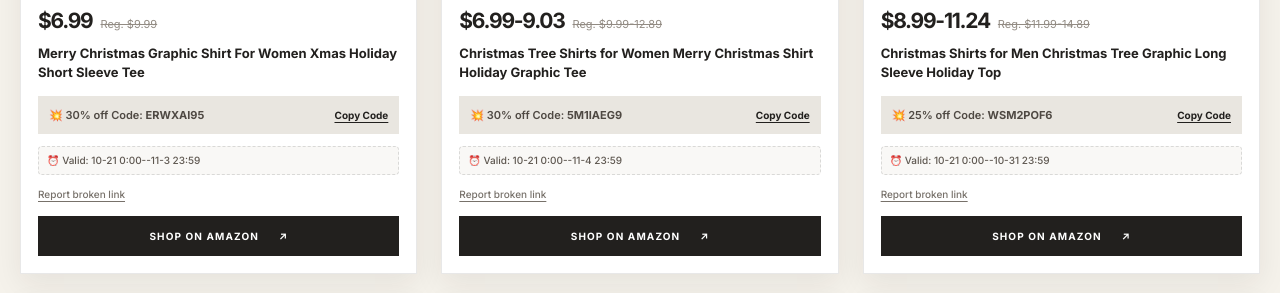
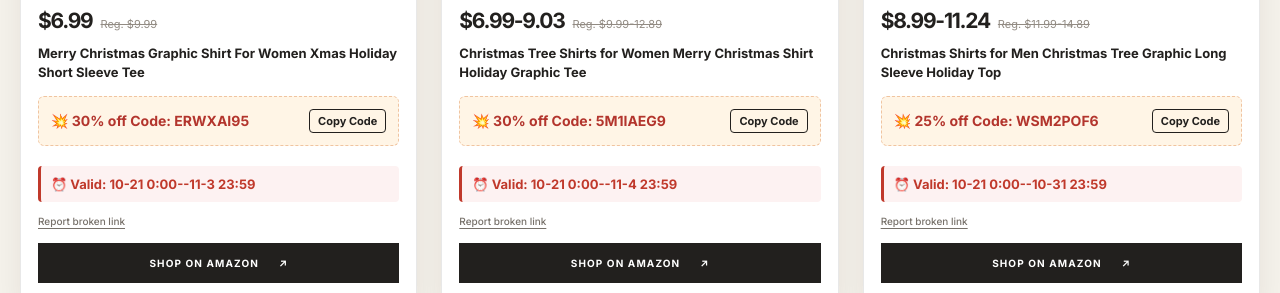
Before and after one commit to rebeccaaliash-lgtm/planetmuse-finds, a plain HTML site: page index.html in a window 1280 px wide. Shown: the part 1483-1776 px from the top of the page. Drawn offline with nearby package versions, Linux system fonts and the light colour scheme; a web font is replaced by a local one.

Commit message:
Update index.html

```diff
--- a/index.html
+++ b/index.html
@@ -91,25 +91,19 @@
     .regular-price { color: #928b83; font-size: 11px; }
     .title { margin: 0 0 14px; font-size: 13px; font-weight: 700; line-height: 1.45; }
 
-    .promo-box { display: flex; align-items: center; justify-content: space-between; gap: 8px; padding: 10px 11px; background: #e9e6e0; color: #4f4943; font-size: 11px; font-weight: 600; }
-    .copy-code { display: inline-flex; align-items: center; gap: 5px; padding: 3px 0; border: 0; background: transparent; color: var(--ink); font-size: 10px; font-weight: 700; text-decoration: underline; text-underline-offset: 3px; white-space: nowrap; }
-    .copy-code:hover { opacity: .6; }
+    .promo-box { display: flex; align-items: center; justify-content: space-between; gap: 8px; padding: 12px; background: #fff5e6; color: #b3352d; font-size: 14px; font-weight: 800; border: 1px dashed #f0c4a0; border-radius: 6px; margin-bottom: 10px; }
+    .copy-code { display: inline-flex; align-items: center; gap: 5px; padding: 4px 8px; border: 1px solid var(--ink); border-radius: 4px; background: transparent; color: var(--ink); font-size: 11px; font-weight: 700; text-decoration: none; white-space: nowrap; transition: all 0.2s ease; }
+    .copy-code:hover { background: var(--ink); color: white; }
 
-    .time-stock { margin: 12px 0 13px; color: #5e5750; font-size: 10px; font-weight: 500; line-height: 1.55; background: #f9f8f6; padding: 6px 8px; border-radius: 4px; border: 1px dashed var(--line); }
+    .time-stock { margin: 10px 0 13px; color: #c0392b; font-size: 13px; font-weight: 700; line-height: 1.55; background: #fdf2f2; padding: 8px 10px; border-radius: 4px; border-left: 3px solid #c0392b; }
 
     .feedback-row { display: flex; align-items: center; justify-content: space-between; gap: 8px; margin-bottom: 16px; }
     .feedback-link { color: var(--muted); font-size: 10px; font-weight: 500; text-decoration: underline; text-underline-offset: 3px; }
     .amazon-button { width: calc(100% - 34px); margin: auto 17px 17px; padding: 14px 12px; }
 
-    /* ===== 活动过期样式 ===== */
     .product-card.expired { opacity: 0.6; filter: grayscale(100%); }
     .product-card.expired:hover { transform: none; box-shadow: var(--shadow); }
-    .expired-overlay {
-      position: absolute; top: 0; left: 0; width: 100%; height: 100%;
-      background: rgba(0,0,0,0.5); color: white; display: flex;
-      justify-content: center; align-items: center;
-      font-size: 18px; font-weight: 700; letter-spacing: 0.1em; z-index: 3;
-    }
+    .expired-overlay { position: absolute; top: 0; left: 0; width: 100%; height: 100%; background: rgba(0,0,0,0.5); color: white; display: flex; justify-content: center; align-items: center; font-size: 18px; font-weight: 700; letter-spacing: 0.1em; z-index: 3; }
     .expired .amazon-button { background: #777; pointer-events: none; }
     .expired .copy-code { pointer-events: none; text-decoration: none; opacity: 0.5; }
 
@@ -176,6 +170,8 @@
       .floating-contact-btn { padding: 14px 20px; font-size: 12px; }
       #backToTopBtn { width: 40px; height: 40px; font-size: 18px; }
     }
+
+    #netlify-badge, a[href*="netlify.com"], .netlify-badge { display: none !important; }
   </style>
 </head>
 <body>
@@ -252,39 +248,37 @@
   </div>
 
   <script>
-    // 已经删除了原本的第6个产品，现在一共10个产品
+    // 一共 24 个产品，包含你所有的新旧产品，图片和星级已经为你精准匹配
     const products = [
-      {
-        id: 1, imageUrl: "https://m.media-amazon.com/images/I/81Vz2Br53JL._AC_SY550_.jpg", title: "Merry Christmas Graphic Shirt For Women Xmas Holiday Short Sleeve Tee", price: "$6.99", oldPrice: "$9.99", discount: "30% off", code: "ERWXAI95", amazonUrl: "https://www.amazon.com/dp/B0HGDHM2FR", time: "10-21 0:00--11-3 23:59", rating: "", stars: 0, rank: 1
-      },
-      {
-        id: 2, imageUrl: "https://m.media-amazon.com/images/I/71V0y60k-KL._AC_SX569_.jpg", title: "Christmas Tree Shirts for Women Merry Christmas Shirt Holiday Graphic Tee", price: "$6.99-9.03", oldPrice: "$9.99-12.89", discount: "30% off", code: "5M1IAEG9", amazonUrl: "https://www.amazon.com/dp/B0HJ5YQX2F", time: "10-21 0:00--11-4 23:59", rating: "", stars: 0, rank: 2
-      },
-      {
-        id: 3, imageUrl: "https://m.media-amazon.com/images/I/71DacQVa0ML._AC_SY550_.jpg", title: "Christmas Shirts for Men Christmas Tree Graphic Long Sleeve Holiday Top", price: "$8.99-11.24", oldPrice: "$11.99-14.89", discount: "25% off", code: "WSM2POF6", amazonUrl: "https://www.amazon.com/dp/B0HB3WHJFV", time: "10-21 0:00--10-31 23:59", rating: "6", stars: 4.2, rank: 3
-      },
-      {
-        id: 4, imageUrl: "https://m.media-amazon.com/images/I/71BWIdvq1kL._AC_SY550_.jpg", title: "Womens Christmas Sweatshirt Xmas Tree Holiday Pullover Tops Blouse", price: "$13.94-18.44", oldPrice: "$18.59-24.59", discount: "25% off", code: "QBSMCN8U", amazonUrl: "https://www.amazon.com/dp/B0FMXVHX9J", time: "10-21 1:00--11-4 23:59", rating: "282", stars: 4.3, rank: 4
-      },
-      {
-        id: 5, imageUrl: "https://m.media-amazon.com/images/I/61CbsqB82CL._AC_SY550_.jpg", title: "Christmas Shirt for Men Christmas Tree Graphic Tees Merry Christmas Tops", price: "$9.5-11.11", oldPrice: "$11.89-13.89", discount: "20% off", code: "HPB5JDM2", amazonUrl: "https://www.amazon.com/dp/B0FMKDGT2N", time: "10-21 1:00--11-4 23:59", rating: "38", stars: 4.5, rank: 5
-      },
-      // id 6 删除了
-      {
-        id: 7, imageUrl: "https://m.media-amazon.com/images/I/81CW1NKWC1L._AC_SX466_.jpg", title: "Christmas Tree Shirts for Women Xmas Graphic Vacation Long Sleeve Tops", price: "$8.90", oldPrice: "$14.89", discount: "25% off", code: "NCAZEE9Z", amazonUrl: "https://www.amazon.com/dp/B0FKH8SH61", time: "10-21 1:00--11-4 23:59", rating: "54", stars: 4.2, rank: 7
-      },
-      {
-        id: 8, imageUrl: "https://m.media-amazon.com/images/I/71fKLgFAa7L._AC_SY550_.jpg", title: "Christmas Crop Sweatshirt for Women Merry and Bright Sequin Letter Graphic Striped Long Sleeve Pullover Gift Tops", price: "$7.49", oldPrice: "$14.99", discount: "50% off", code: "RUV6ICRV", amazonUrl: "https://www.amazon.com/dp/B0FKMZ6YM5", time: "10-21 1:00--11-4 23:59", rating: "11", stars: 3.6, rank: 8
-      },
-      {
-        id: 9, imageUrl: "https://m.media-amazon.com/images/I/81dDMQD7D-L._AC_SY550_.jpg", title: "Christmas Shirts for Women Xmas Tree Graphic V Neck Tshirt Merry and Bright Festive Gift Tee Tops", price: "$5.84", oldPrice: "$8.99", discount: "35% off", code: "COAY0SCU", amazonUrl: "https://www.amazon.com/dp/B0FKH91RNK", time: "10-21 1:00--11-4 23:59", rating: "44", stars: 4.2, rank: 9
-      },
-      {
-        id: 10, imageUrl: "https://m.media-amazon.com/images/I/7156gHziOxL._AC_SY550_.jpg", title: "Christmas Tree Shirts for Women Merry Christmas Shirt Snowflake Sleeve Tee", price: "$7.40-9.45", oldPrice: "$9.89-12.59", discount: "25% off", code: "EADCGQ6J", amazonUrl: "https://www.amazon.com/dp/B0H98GQ648", time: "10-21 1:00--11-4 23:59", rating: "", stars: 0, rank: 10
-      },
-      {
-        id: 11, imageUrl: "https://m.media-amazon.com/images/I/71RB6qszalL._AC_SY550_.jpg", title: "Womens Merry Christmas Sweatshirt Xmas Tree Sparkle Long Sleeve Shirt", price: "$14.90", oldPrice: "$19.89", discount: "25% off", code: "G6ICZMMX", amazonUrl: "https://www.amazon.com/dp/B0HJ7W7RKR", time: "10-21 2:00--11-4 23:59", rating: "1", stars: 5, rank: 11
-      }
+      // 之前留下的 5 款
+      { id: 1, imageUrl: "https://m.media-amazon.com/images/I/81Vz2Br53JL._AC_SY550_.jpg", title: "Merry Christmas Graphic Shirt For Women Xmas Holiday Short Sleeve Tee", price: "$6.99", oldPrice: "$9.99", discount: "30% off", code: "ERWXAI95", amazonUrl: "https://www.amazon.com/dp/B0HGDHM2FR", time: "10-21 0:00--11-3 23:59", rating: "", stars: 0, rank: 1 },
+      { id: 2, imageUrl: "https://m.media-amazon.com/images/I/71V0y60k-KL._AC_SX569_.jpg", title: "Christmas Tree Shirts for Women Merry Christmas Shirt Holiday Graphic Tee", price: "$6.99-9.03", oldPrice: "$9.99-12.89", discount: "30% off", code: "5M1IAEG9", amazonUrl: "https://www.amazon.com/dp/B0HJ5YQX2F", time: "10-21 0:00--11-4 23:59", rating: "", stars: 0, rank: 2 },
+      { id: 3, imageUrl: "https://m.media-amazon.com/images/I/71DacQVa0ML._AC_SY550_.jpg", title: "Christmas Shirts for Men Christmas Tree Graphic Long Sleeve Holiday Top", price: "$8.99-11.24", oldPrice: "$11.99-14.89", discount: "25% off", code: "WSM2POF6", amazonUrl: "https://www.amazon.com/dp/B0HB3WHJFV", time: "10-21 0:00--10-31 23:59", rating: "6", stars: 4.2, rank: 3 },
+      { id: 4, imageUrl: "https://m.media-amazon.com/images/I/71BWIdvq1kL._AC_SY550_.jpg", title: "Womens Christmas Sweatshirt Xmas Tree Holiday Pullover Tops Blouse", price: "$13.94-18.44", oldPrice: "$18.59-24.59", discount: "25% off", code: "QBSMCN8U", amazonUrl: "https://www.amazon.com/dp/B0FMXVHX9J", time: "10-21 1:00--11-4 23:59", rating: "282", stars: 4.3, rank: 4 },
+      { id: 5, imageUrl: "https://m.media-amazon.com/images/I/61CbsqB82CL._AC_SY550_.jpg", title: "Christmas Shirt for Men Christmas Tree Graphic Tees Merry Christmas Tops", price: "$9.5-11.11", oldPrice: "$11.89-13.89", discount: "20% off", code: "HPB5JDM2", amazonUrl: "https://www.amazon.com/dp/B0FMKDGT2N", time: "10-21 1:00--11-4 23:59", rating: "38", stars: 4.5, rank: 5 },
+
+      // 上一批留下的 6 款
+      { id: 7, imageUrl: "https://m.media-amazon.com/images/I/81CW1NKWC1L._AC_SX466_.jpg", title: "Christmas Tree Shirts for Women Xmas Graphic Vacation Long Sleeve Tops", price: "$8.90", oldPrice: "$14.89", discount: "25% off", code: "NCAZEE9Z", amazonUrl: "https://www.amazon.com/dp/B0FKH8SH61", time: "10-21 1:00--11-4 23:59", rating: "54", stars: 4.2, rank: 6 },
+      { id: 8, imageUrl: "https://m.media-amazon.com/images/I/71fKLgFAa7L._AC_SY550_.jpg", title: "Christmas Crop Sweatshirt for Women Merry and Bright Sequin Letter Graphic Striped Long Sleeve Pullover Gift Tops", price: "$7.49", oldPrice: "$14.99", discount: "50% off", code: "RUV6ICRV", amazonUrl: "https://www.amazon.com/dp/B0FKMZ6YM5", time: "10-21 1:00--11-4 23:59", rating: "11", stars: 3.6, rank: 7 },
+      { id: 9, imageUrl: "https://m.media-amazon.com/images/I/81dDMQD7D-L._AC_SY550_.jpg", title: "Christmas Shirts for Women Xmas Tree Graphic V Neck Tshirt Merry and Bright Festive Gift Tee Tops", price: "$5.84", oldPrice: "$8.99", discount: "35% off", code: "COAY0SCU", amazonUrl: "https://www.amazon.com/dp/B0FKH91RNK", time: "10-21 1:00--11-4 23:59", rating: "44", stars: 4.2, rank: 8 },
+      { id: 10, imageUrl: "https://m.media-amazon.com/images/I/7156gHziOxL._AC_SY550_.jpg", title: "Christmas Tree Shirts for Women Merry Christmas Shirt Snowflake Sleeve Tee", price: "$7.40-9.45", oldPrice: "$9.89-12.59", discount: "25% off", code: "EADCGQ6J", amazonUrl: "https://www.amazon.com/dp/B0H98GQ648", time: "10-21 1:00--11-4 23:59", rating: "", stars: 0, rank: 9 },
+      { id: 11, imageUrl: "https://m.media-amazon.com/images/I/71RB6qszalL._AC_SY550_.jpg", title: "Womens Merry Christmas Sweatshirt Xmas Tree Sparkle Long Sleeve Shirt", price: "$14.90", oldPrice: "$19.89", discount: "25% off", code: "G6ICZMMX", amazonUrl: "https://www.amazon.com/dp/B0HJ7W7RKR", time: "10-21 2:00--11-4 23:59", rating: "1", stars: 5, rank: 10 },
+
+      // ===== 本次新增的 13 款（图片已精准匹配）=====
+      { id: 12, imageUrl: "https://m.media-amazon.com/images/I/711PWq7jccL._AC_SX569_.jpg", title: "Halloween Shirt for Women Ghost Nurse Tshirt Cute Pumpkin Tee Gifts Tops", price: "$8.90", oldPrice: "$17.89", discount: "25% off", code: "N7JUMF1K", amazonUrl: "https://www.amazon.com/dp/B0FHHQJRNP", time: "10-21 2:00--11-4 23:59", rating: "8", stars: 4.2, rank: 11 },
+      { id: 13, imageUrl: "https://m.media-amazon.com/images/I/81cuvlMDE9L._AC_SY550_.jpg", title: "Halloween Shirts for Women V-Neck Spooky Season Ghost Graphic Tee Outfit", price: "$8.16", oldPrice: "$13.89", discount: "25% off", code: "IWMMLYFZ", amazonUrl: "https://www.amazon.com/dp/B0H3PYKLW2", time: "10-21 2:00--11-4 23:59", rating: "12", stars: 4.5, rank: 12 },
+      { id: 14, imageUrl: "https://m.media-amazon.com/images/I/61upIfKfnuL._AC_SY550_.jpg", title: "Halloween Sweatshirt For Women Halloween Ghost Long Sleeve Shirt Tops", price: "$11.67", oldPrice: "$19.89", discount: "20% off", code: "TLWVMQV5", amazonUrl: "https://www.amazon.com/dp/B0H5HTMGDM", time: "10-21 2:00--11-4 23:59", rating: "31", stars: 4.7, rank: 13 },
+      { id: 15, imageUrl: "https://m.media-amazon.com/images/I/71m-wn3vGoL._AC_SY550_.jpg", title: "Matching Family Christmas Shirts Graphic Tees Couple Outfits Xmas Holiday Short Sleeves Tee Tops", price: "$8.99", oldPrice: "$14.99", discount: "30% off", code: "P6TDVBYC", amazonUrl: "https://www.amazon.com/dp/B0FLK4XGZZ", time: "10-21 8:00--11-6 23:59", rating: "", stars: 0, rank: 14 },
+      { id: 16, imageUrl: "https://m.media-amazon.com/images/I/6103vHCkttL._AC_SY550_.jpg", title: "Plus Size Christmas Shirts for Women Long Sleeve Christmas Tree Graphic Top", price: "$14.99", oldPrice: "$19.99", discount: "25% off", code: "3M2Q28ZH", amazonUrl: "https://www.amazon.com/dp/B0HC2SBQVJ", time: "10-21 8:00--11-6 23:59", rating: "", stars: 0, rank: 15 },
+      { id: 17, imageUrl: "https://m.media-amazon.com/images/I/71vK--rHHXL._AC_SY550_.jpg", title: "Christmas Sweatshirts for Men Merry Christmas Graphic Long Sleeve Tops", price: "$19.99", oldPrice: "$27.99", discount: "20% off", code: "21LHSKP1", amazonUrl: "https://www.amazon.com/dp/B0H8N6TVNG", time: "10-21 8:00--11-6 23:59", rating: "", stars: 0, rank: 16 },
+      { id: 18, imageUrl: "https://m.media-amazon.com/images/I/51zLEbaoVvL._AC_SX522_.jpg", title: "Kids Christmas Shirts Boys Girls Christmas Tree Graphic Long Sleeve Tops", price: "$10.39", oldPrice: "$12.99", discount: "20% off", code: "YW40NEDE", amazonUrl: "https://www.amazon.com/dp/B0H8PCS6X3", time: "10-21 8:00--11-6 23:59", rating: "10", stars: 4.6, rank: 17 },
+      { id: 19, imageUrl: "https://m.media-amazon.com/images/I/71braXIb-lL._AC_SY550_.jpg", title: "Christmas Sweatshirts for Women Color Striped Merry Christmas Graphic Tops", price: "$14.99", oldPrice: "$24.99", discount: "40% off", code: "ZXG3HT2I", amazonUrl: "https://www.amazon.com/dp/B0HBWMVY1M", time: "10-21 8:00--10-27 23:59", rating: "", stars: 0, rank: 18 },
+      { id: 20, imageUrl: "https://m.media-amazon.com/images/I/61XfzcwNTvL._AC_SY550_.jpg", title: "Christmas Polo Shirts for Men Merry Christmas Graphic Short Sleeve Tops", price: "$14.39", oldPrice: "$18.99", discount: "20% off", code: "J1NMHB5M", amazonUrl: "https://www.amazon.com/dp/B0H8YS2LM8", time: "10-21 8:00--10-27 23:59", rating: "", stars: 0, rank: 19 },
+      { id: 21, imageUrl: "https://m.media-amazon.com/images/I/71NXdsdUuHL._AC_SY550_.jpg", title: "Toddler Boys Girls Halloween Shirt Pumpkin Face Ghost Skeleton Clothes", price: "$5.39", oldPrice: "$9.99", discount: "10% off", code: "S1DMT83N", amazonUrl: "https://www.amazon.com/dp/B0H6Z6WLCW", time: "10-22 00:00--10-28 23:59", rating: "", stars: 0, rank: 20 },
+      // 下面3款因为没有提供图片，使用了默认的占位图，请自行替换 imageUrl
+      { id: 22, imageUrl: "https://images.unsplash.com/photo-1576566588028-4147f3842f27?q=80&w=600&auto=format&fit=crop", title: "Christmas Shirts for Women Xmas Trees Long Sleeve Tops Striped Splicing Tee", price: "$11.89", oldPrice: "$19.99", discount: "30% off", code: "S7V9XG3Q", amazonUrl: "https://www.amazon.com/dp/B0HGFWT37T", time: "10-21 8:00--11-6 23:59", rating: "", stars: 0, rank: 21 },
+      { id: 23, imageUrl: "https://images.unsplash.com/photo-1576566588028-4147f3842f27?q=80&w=600&auto=format&fit=crop", title: "Christmas Shirts for Women Xmas Merry and Bright Long Sleeve Tops", price: "$11.89", oldPrice: "$19.99", discount: "30% off", code: "CKOLGVGM", amazonUrl: "https://www.amazon.com/dp/B0HFJ72JCF", time: "10-21 8:01--11-6 23:59", rating: "", stars: 0, rank: 22 },
+      { id: 24, imageUrl: "https://images.unsplash.com/photo-1576566588028-4147f3842f27?q=80&w=600&auto=format&fit=crop", title: "Plus Size Christmas Shirt Women V-Neck Xmas Long Sleeve Tops Merry Tree Tee", price: "$12.59", oldPrice: "$19.99", discount: "30% off", code: "WOL9LBUR", amazonUrl: "https://www.amazon.com/dp/B0HBQY999W", time: "10-21 8:01--11-6 23:59", rating: "", stars: 0, rank: 23 }
     ];
 
     const dateCategories = ["All deals", "Deals of Oct 20th", "Deals of Oct 19th", "Deals of Oct 18th"];
@@ -307,11 +301,17 @@
       try {
         const parts = timeStr.split('--');
         if (parts.length < 2) return false;
-        const endPart = parts[1].trim();
+        let endPart = parts[1].trim();
+
+        if (endPart.includes('月')) {
+           const match = endPart.match(/(\d+)月(\d+)日/);
+           if(match) { endPart = endPart.replace(/(\d+)月(\d+)日/, `${match[1]}-${match[2]}`); }
+        }
+        endPart = endPart.replace(/(PDT|PST)/g, '').trim();
 
         const [datePart, timePart] = endPart.split(' ');
         const [month, day] = datePart.split('-');
-        const [hour, minute] = timePart.split(':');
+        const [hour, minute] = (timePart || '23:59:59').split(':');
 
         const currentYear = new Date().getFullYear();
         const endDate = new Date(currentYear, parseInt(month) - 1, parseInt(day), parseInt(hour), parseInt(minute), 59);
@@ -336,7 +336,6 @@
 
       const expired = isExpired(product.time);
 
-      // ===== 注意这里的 onerror，如果图片加载失败，会自动换成一张好看的毛衣网图 =====
       return `<article class="product-card ${expired ? 'expired' : ''}">
         <span class="rank">#${escapeHtml(product.rank)}</span>
         <div class="image-wrap">
@@ -402,7 +401,6 @@
     document.getElementById("year").textContent = new Date().getFullYear();
     renderDateNav(); renderProducts();
 
-    // 弹窗与回到顶部
     const contactModal = document.getElementById('contactModal');
     const openBtn = document.getElementById('openContactBtn');
     const closeBtn = document.getElementById('closeContactBtn');
```
